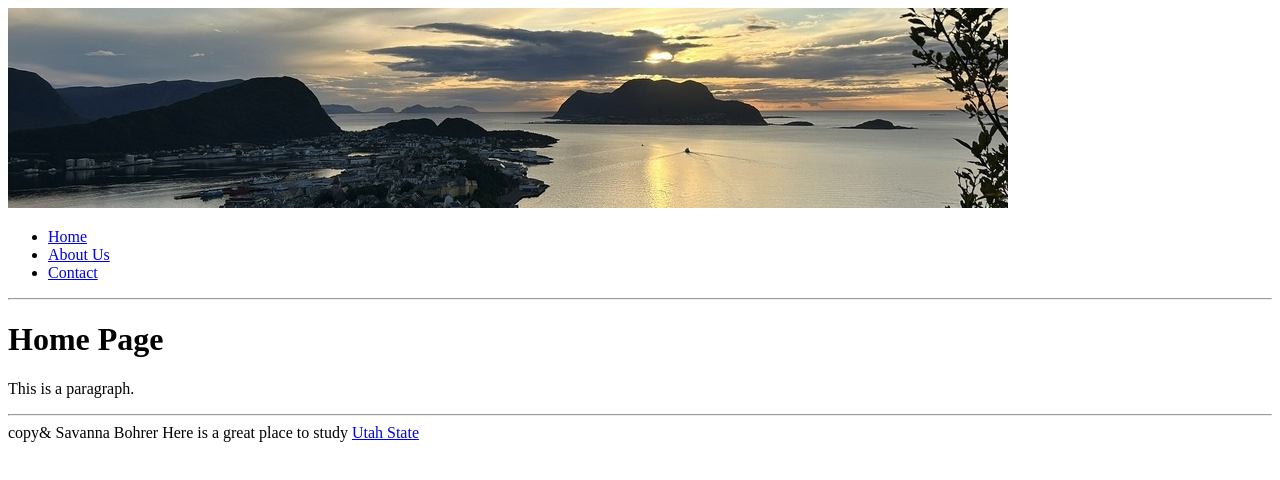
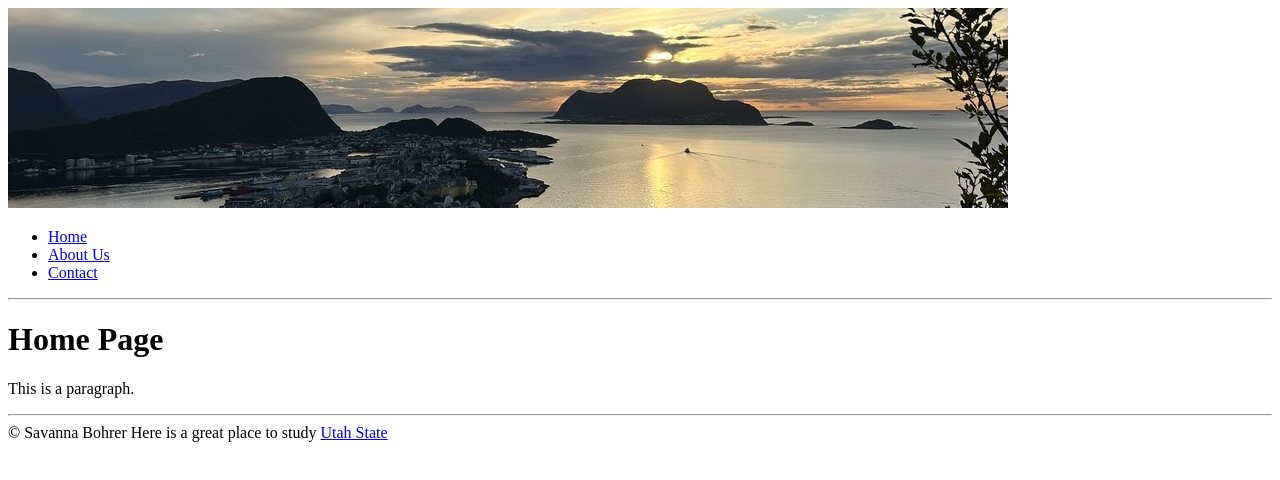
Before and after one commit to savbohrer/project2, a plain HTML site: page index.html in a window 1280 px wide. Drawn offline with Linux system fonts and the light colour scheme.

Commit message:
Update index.html

```diff
--- a/index.html
+++ b/index.html
@@ -17,7 +17,7 @@
 <p>This is a paragraph.</p>
 
 <hr>
- copy& Savanna Bohrer
+ &copy; Savanna Bohrer
   Here is a great place to study <a href="https://usu.edu"> Utah State </a>
 </body>
 </html>
```
